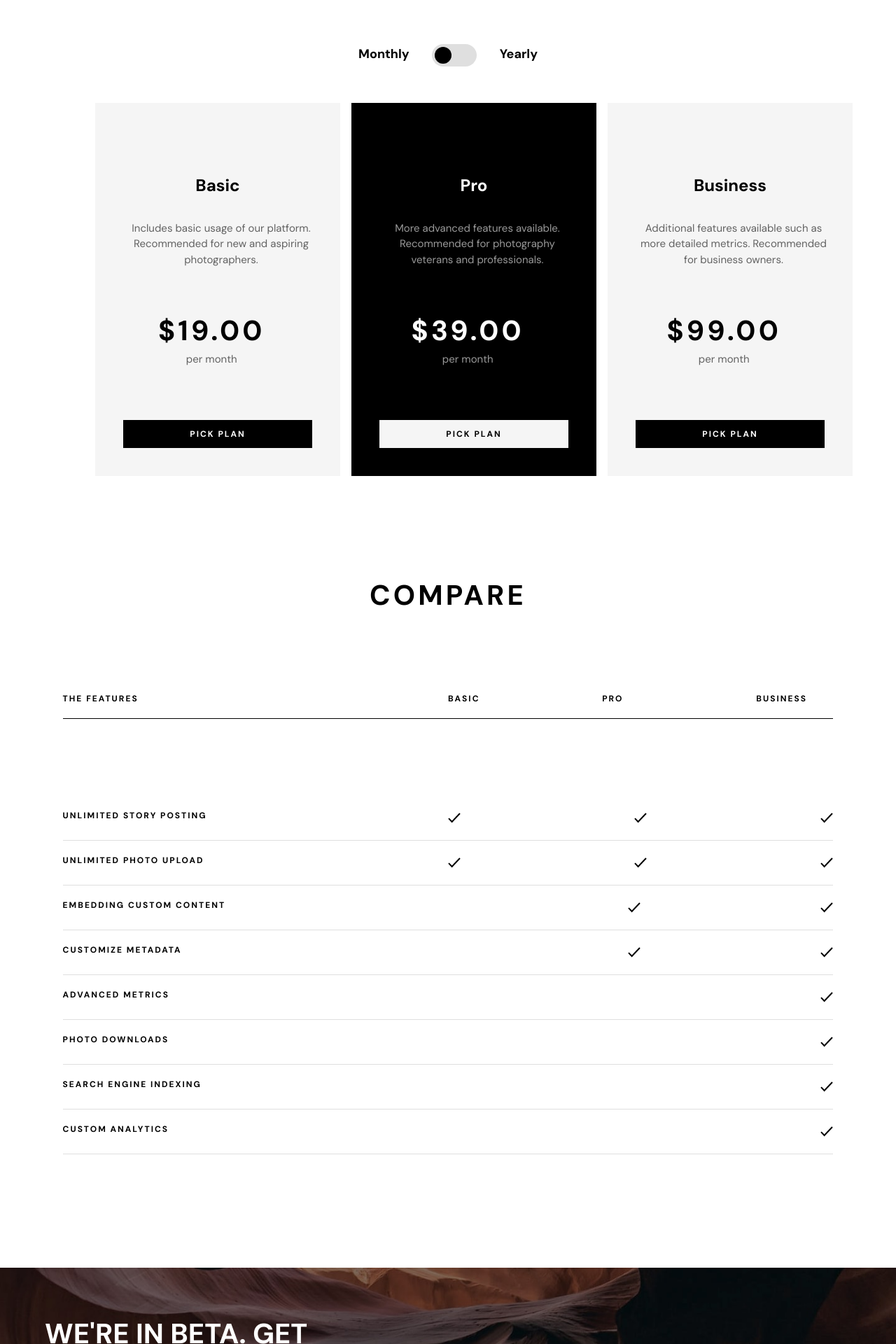
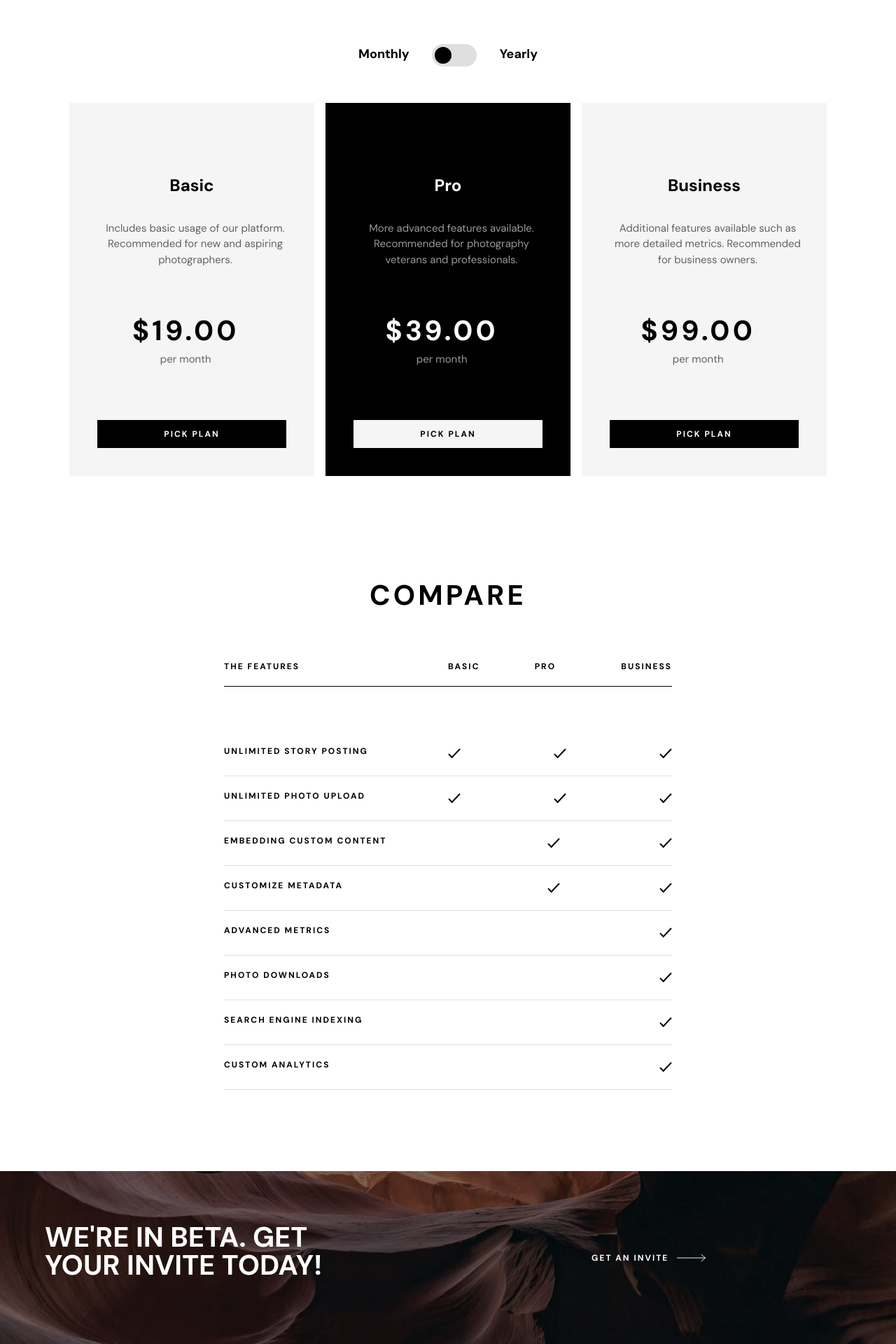
Before and after one commit to abir045/photosnap, a React (Create React App) app: page /pricing in a window 1280 px wide. Shown: the part 680-2600 px from the top of the page at 70% size. Built offline with nearby package versions, Linux system fonts and the light colour scheme.

Commit message:
updated desktop layout on subscription banners

```diff
--- a/src/components/Footer.js
+++ b/src/components/Footer.js
@@ -14,7 +14,7 @@ import instagramHover from "../assets/shared/desktop/instagramHover.svg";
 
 const Footer = () => {
   return (
-    <div className="flex flex-col py-5 md:py-[5%]  bg-black  justify-between">
+    <div className="flex flex-col py-5 md:py-[15%] xl:py-10  bg-black  justify-between">
       {/* tablet */}
       <div className="flex flex-col space-y-8 md:space-y-5 ">
         <div className="hidden my-7 md:flex md:justify-between md:mx-[5%]">
@@ -25,7 +25,7 @@ const Footer = () => {
           />
 
           {/* links */}
-          <ul className="hidden text-xs text-white font-bold uppercase tracking-[2px] md:mt-10 lg:mt-0 md:ml-[-62%] lg:ml-5   md:flex  md:space-x-4 lg:space-x-0 lg:space-y-10  lg:flex lg:flex-col">
+          <ul className="hidden text-xs text-white font-bold uppercase tracking-[2px] md:mt-10 lg:mt-0 md:ml-[-62%] lg:ml-5  md:flex md:space-x-4 lg:space-x-0 xl:space-y-5  lg:flex lg:flex-col">
             <li className="hover:opacity-30">home</li>
             <li className="hover:opacity-30">stories</li>
             <li className="hover:opacity-30">features</li>
@@ -40,7 +40,7 @@ const Footer = () => {
           </div>
         </div>
 
-        <div className="hidden  space-x-4   pb-[15%] md:mx-[5%] md:justify-between md:flex ">
+        <div className="hidden  space-x-4  pb-[15%] xl:pb-5 md:mx-[5%] md:justify-between md:flex ">
           {/*social icons container */}
           <div className="flex space-x-3">
             {/* fb logo */}
--- a/src/pages/Pricing.js
+++ b/src/pages/Pricing.js
@@ -42,7 +42,7 @@ const Pricing = () => {
         <span className="flex text-black text-lg font-bold">{buttons.b}</span>
       </div>
 
-      <div className="flex flex-col  xl:flex-row xl:mx-[10%]">
+      <div className="flex flex-col  xl:flex-row xl:justify-center">
         {subscriptions.map((item, id) => (
           <>
             <div
@@ -99,9 +99,9 @@ const Pricing = () => {
         Compare
       </h1>
 
-      <div className="flex flex-col mx-[7%] ">
+      <div className="flex flex-col mx-[7%] xl:mx-[25%] ">
         <div className="md:flex">
-          <h1 className="flex text-xs font-bold uppercase mt-[15%] md:mt-[10%] tracking-[2px] md:w-full">
+          <h1 className="flex text-xs font-bold uppercase mt-[15%] md:mt-[10%] tracking-[2px] md:w-full []">
             {midTitle.featureTitle}
           </h1>
           <div className="hidden md:flex md:justify-end md:mt-[10%] text-xs font-bold  uppercase tracking-[2px] space-x-[20%] w-full">
```
